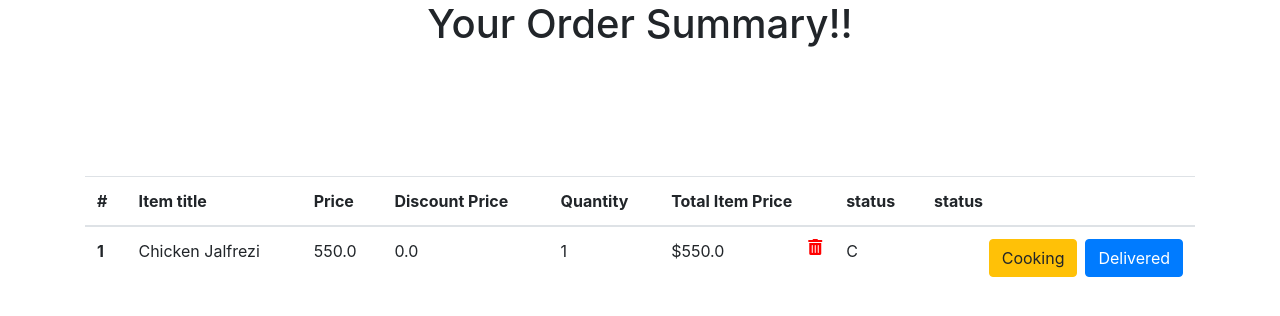
After one commit to swathi-vennela/happyMeal, a Django app: page /ordered-food-list/ in a window 1280 px wide. The commit adds this page. Shown: the top 316 px of the page. Run offline with Django 3.2, Linux system fonts and the light colour scheme; a user stored in the database is signed in; data comes from the database, SQL or seed files in the repository; both versions use the stored data as it was after the commit; some libraries are stand-ins or nearby versions.

Commit message:
fixed chef dashboard

```diff
--- a/NewDjango/core/templates/core/order_summary.html
+++ b/NewDjango/core/templates/core/order_summary.html
@@ -117,7 +117,10 @@
           {% endif %}
 
         </td>
-        <td>Delivered</td>
+
+          <td>{{order_item.status}}</td>
+
+
       </tr>
       {% empty %}
       <tr>
--- /dev/null
+++ b/NewDjango/core/templates/core/ordered_food_list.html
@@ -0,0 +1,86 @@
+{% load static %}
+<!DOCTYPE html>
+<html lang="en">
+<head>
+  <meta charset="UTF-8">
+  <meta name="viewport" content="width=device-width, initial-scale=1.0">
+  <meta http-equiv="X-UA-Compatible" content="ie=edge">
+  <link rel="stylesheet" href="https://stackpath.bootstrapcdn.com/bootstrap/4.3.1/css/bootstrap.min.css" integrity="sha384-ggOyR0iXCbMQv3Xipma34MD+dH/1fQ784/j6cY/iJTQUOhcWr7x9JvoRxT2MZw1T" crossorigin="anonymous">
+  <link rel="stylesheet" href="https://use.fontawesome.com/releases/v5.6.3/css/all.css">
+  <title>Home Page</title>
+</head>
+<body>
+  <h1 align="center">Your Order Summary!!</h1>
+  <br> <br> <br> <br> <br>
+  {% if messages %}
+        {% for message in messages %}
+        <div class="alert alert-{{ message.tags }}" role="alert">{{ message }}</div>
+        {% endfor %}
+  {% endif %}
+  <div class="container">
+
+    <div class="table-responsive text-nowrap">
+
+  <table class="table">
+    <thead>
+      <tr>
+        <th scope="col">#</th>
+        <th scope="col">Item title</th>
+        <th scope="col">Price</th>
+        <th scope="col">Discount Price</th>
+        <th scope="col">Quantity</th>
+        <th scope="col">Total Item Price</th>
+        <th scope="col">status</th>
+        <th scope="col">status</th>
+
+      </tr>
+    </thead>
+    <tbody>
+    {% for order_item in object %}
+      <tr>
+        <th scope="row">{{ forloop.counter }}</th>
+        <td> {{order_item.item.title}} </td>
+        <td>{{order_item.item.price}}</td>
+        <td>{{order_item.item.discount_price}}</td>
+        <td>
+
+                {{ order_item.quantity }}
+
+        </td>
+        <td>
+          {% if order_item.item.discount_price %}
+                ${{order_item.get_total_discount_item_price}}
+                <span class="badge badge-primary">Saving ${{order_item.get_amount_saved}}</span>
+          {% else %}
+                ${{order_item.get_total_item_price}}
+          {% endif %}
+          <a style="color: red;" href="{% url 'core:remove-from-cart' order_item.item.slug %}">
+            <i class="fas fa-trash-alt float-right"></i>
+          </a>
+        </td>
+        <td>{{order_item.status}}</td>
+        <td colspan="6">
+          <a class="btn btn-primary float-right ml-2" href="{% url 'core:item-delivered' order_item.item.slug order_item.chef_key %}">Delivered</a>
+          <a class="btn btn-warning float-right ml-2" href="{% url 'core:item-cooking' order_item.item.slug order_item.chef_key %}">Cooking</a>
+
+        </td>
+      </tr>
+      {% empty %}
+      <tr>
+        <td colspan="6">Your cart is empty</td>
+      </tr>
+      <tr>
+        <td colspan="6">
+            <a class="btn btn-primary float-right" href="{% url 'core:menu' %}">Continue Shopping</a>
+        </td>
+      </tr>
+    {% endfor %}
+
+    </tbody>
+
+
+</div>
+
+  </div>
+</body>
+</html>
--- a/NewDjango/core/urls.py
+++ b/NewDjango/core/urls.py
@@ -23,16 +23,23 @@ urlpatterns = [
     path('menu/', menu , name='menu'),
     path('filter/', filterItems, name='filter'),
     path('search/', search, name='search'),
+    path('chef-item-list/', chefItemList , name='chef-item-list'),
     # path('product/<slug>/', ItemDetailView.as_view(), name='product'),
     path('product/<slug>', detail, name='product'),
     # path('item/new/', ItemCreateView.as_view(), name='product-create'),
     path('item/new/', create_item, name='product-create'),
     path('chef-list/',chef_list, name='chef-list'),
     path('order-summary/', OrderSummaryView.as_view(), name='order-summary'),
+    path('ordered-food-list/', OrderedFoodListView.as_view(), name='ordered-food-list'),
     path('add-to-cart/<slug>/',add_to_cart, name='add-to-cart'),
+    path('set-item-unavailable/<slug>/',set_item_unavailable, name='set-item-unavailable'),
+    path('set-item-available/<slug>/',set_item_available, name='set-item-available'),
+    path('item_delivered/<slug>/<chef_key>',item_delivered, name='item-delivered'),
+    path('item_cooking/<slug>/<chef_key>',item_cooking, name='item-cooking'),
     path('remove-from-cart/<slug>/',remove_from_cart, name='remove-from-cart'),
     path('remove-item-from-cart/<slug>/',remove_single_item_from_cart, name='remove-single-item-from-cart'),
     path('addreview/<slug>/', views.add_review, name='add_review'),
     path('edit_review/<slug>/<review_id>',views.edit_review, name='edit_review'),
     path('delete_review/<slug>/<review_id>',views.delete_review, name='delete_review'),
+    path('edit_item/<slug>',views.edit_item, name='edit_item'),
 ]
--- a/NewDjango/core/views.py
+++ b/NewDjango/core/views.py
@@ -25,35 +25,73 @@ def menu(request):
 		filterAtt = request.POST['filter1']
 		if filterAtt:
 			if filterAtt == "veg":
-				filter_qs = Item.objects.filter(is_veg=True)
+				filter_qs = Item.objects.filter(is_veg=True, available=True)
 				return render(request, 'core/menu.html',context={'items' : filter_qs})
 			elif filterAtt == "nonveg":
-				filter_qs = Item.objects.filter(is_veg=False)
+				filter_qs = Item.objects.filter(is_veg=False, available=True)
 				return render(request, 'core/menu.html',context={'items' : filter_qs})
 
 
 		filterAtt = request.POST['filter2']
 		if filterAtt:
 			if filterAtt == "lte100":
-				filter_qs = Item.objects.filter(price__range=(0,100))
+				filter_qs = Item.objects.filter(price__range=(0,100), available=True)
 				return render(request, 'core/menu.html',context={'items' : filter_qs})
 			elif filterAtt == "100to200":
-				filter_qs = Item.objects.filter(price__range=(101,199))
+				filter_qs = Item.objects.filter(price__range=(101,199), available=True)
 				return render(request, 'core/menu.html',context={'items' : filter_qs})
 			elif filterAtt == "gte200":
-				filter_qs = Item.objects.filter(price__range=(200,1000))
+				filter_qs = Item.objects.filter(price__range=(200,1000), available=True)
 				return render(request, 'core/menu.html',context={'items' : filter_qs})
 
 		sortAtt = request.POST['sort']
 		if sortAtt:
 			if sortAtt == "priceAsc":
-				sorted_qs = Item.objects.order_by('price')
+				sorted_qs = Item.objects.filter(available=True).order_by('price')
 				return render(request, 'core/menu.html',context={'items' : sorted_qs})
 			elif sortAtt == "priceDesc":
-				sorted_qs = Item.objects.order_by('-price')
+				sorted_qs = Item.objects.filter(available=True).order_by('-price')
 				return render(request, 'core/menu.html',context={'items' : sorted_qs})
 
-	return render(request, 'core/menu.html', context={'items' : Item.objects.all()})
+	return render(request, 'core/menu.html', context={'items' : Item.objects.filter(available=True).all()})
+
+def chefItemList(request):
+	if request.method == 'POST':
+
+		filterAtt = request.POST['filter1']
+		if filterAtt:
+			if filterAtt == "veg":
+				filter_qs = Item.objects.filter(is_veg=True, chef = request.user)
+				return render(request, 'core/chef_item_list.html',context={'items' : filter_qs})
+			elif filterAtt == "nonveg":
+				filter_qs = Item.objects.filter(is_veg=False, chef = request.user)
+				return render(request, 'core/chef_item_list.html',context={'items' : filter_qs})
+
+
+		filterAtt = request.POST['filter2']
+		if filterAtt:
+			if filterAtt == "lte100":
+				filter_qs = Item.objects.filter(price__range=(0,100), chef = request.user)
+				return render(request, 'core/chef_item_list.html',context={'items' : filter_qs})
+			elif filterAtt == "100to200":
+				filter_qs = Item.objects.filter(price__range=(101,199), chef = request.user)
+				return render(request, 'core/chef_item_list.html',context={'items' : filter_qs})
+			elif filterAtt == "gte200":
+				filter_qs = Item.objects.filter(price__range=(200,1000), chef = request.user)
+				return render(request, 'core/chef_item_list.html',context={'items' : filter_qs})
+
+		sortAtt = request.POST['sort']
+		if sortAtt:
+			if sortAtt == "priceAsc":
+				sorted_qs = Item.objects.filter(chef = request.user).order_by('price')
+				return render(request, 'core/chef_item_list.html',context={'items' : sorted_qs})
+			elif sortAtt == "priceDesc":
+				sorted_qs = Item.objects.order_by('-price')
+				return render(request, 'core/chef_item_list.html',context={'items' : sorted_qs})
+
+	return render(request, 'core/chef_item_list.html', context={'items' : Item.objects.filter(chef = request.user).all()})
+
+
 
 def search(request):
 	template = 'core/menu.html'
@@ -113,6 +151,21 @@ class OrderSummaryView(LoginRequiredMixin, View):
 			messages.info(self.request, "You do not have an active order")
 			return redirect("core:menu")
 
+class OrderedFoodListView(LoginRequiredMixin, View):
+	def get(self, *args, **kwargs):
+		try:
+			order = OrderedList.objects.get(chef=self.request.user).items.all()
+			# order1 = Order.objects.get(user=self.request.user, ordered=False).items.filter(user=self.request.user,ordered=False).all()
+			# order2 = Order.objects.get(user=self.request.user, ordered=False).items.filter(user=self.request.user,ordered=True).all()
+			context = {
+				'object' : order,
+
+			}
+			return render(self.request, 'core/ordered_food_LIST.html', context)
+		except ObjectDoesNotExist:
+			messages.info(self.request, "You do not have an active order")
+			return redirect("core:menu")
+
 
 # class ItemDetailView(DetailView):
 # 	model = Item
@@ -155,6 +208,20 @@ def add_to_cart(request, slug):
 		order.items.add(order_item)
 		messages.info(request, "This item was added to your cart.")
 	return redirect("core:order-summary")
+
+@login_required
+def set_item_unavailable(request, slug):
+	item = get_object_or_404(Item, slug=slug)
+	item.set_unavailable()
+	return redirect("core:chef-item-list")
+
+@login_required
+def set_item_available(request, slug):
+	item = get_object_or_404(Item, slug=slug)
+	item.set_available()
+	return redirect("core:chef-item-list")
+
+
 
 @login_required
 def remove_from_cart(request, slug):
@@ -208,6 +275,34 @@ def remove_single_item_from_cart(request, slug):
 		messages.info(request, "You do not have an active cart")
 		return redirect("core:product", slug=slug)
 	return redirect("core:product", slug=slug)
+
+@login_required
+def item_delivered(request, slug, chef_key):
+	item = get_object_or_404(Item, slug=slug)
+	order_qs = OrderItem.objects.filter(item=item, chef_key= chef_key, ordered=True)
+	if order_qs.exists():
+		order = order_qs[0]
+		#check if the order item is in the order
+		order.set_status_delivered()
+
+
+
+	return redirect("core:product", slug=slug)
+
+@login_required
+def item_cooking(request, slug, chef_key):
+	item = get_object_or_404(Item, slug=slug)
+	order_qs = OrderItem.objects.filter(item=item, chef_key= chef_key, ordered=True)
+	if order_qs.exists():
+		order = order_qs[0]
+		#check if the order item is in the order
+		order.set_status_cooking()
+
+
+
+	return redirect("core:product", slug=slug)
+
+
 
 def filterItems(request):
 
@@ -290,3 +385,17 @@ def delete_review(request, slug, review_id):
         return redirect("core:product", slug)
     else:
         return redirect("users:login")
+
+
+
+def edit_item(request, slug):
+	item = Item.objects.get(slug=slug)
+	if request.method == "POST":
+		form = ItemForm(request.POST, instance=item)
+		if form.is_valid():
+				data = form.save(commit=False)
+				data.save()
+				return redirect("core:product", slug)
+	else:
+		form = ItemForm(instance=item)
+		return render(request, 'core/edit_review.html', {"form": form})
```
Also changed, not shown: NewDjango/core/models.py (+32 -0 lines), NewDjango/core/templates/core/chef_item_list.html (added, +160 -0 lines), NewDjango/payments/views.py (+12 -1 lines), NewDjango/core/migrations/0013_auto_20200719_2232.py (added), NewDjango/db.sqlite3.
